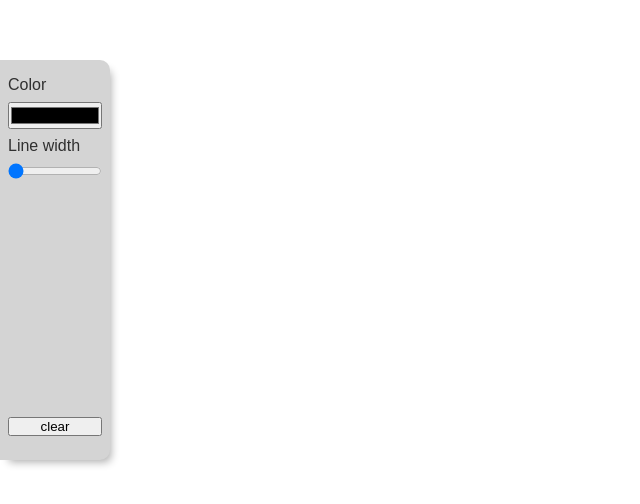
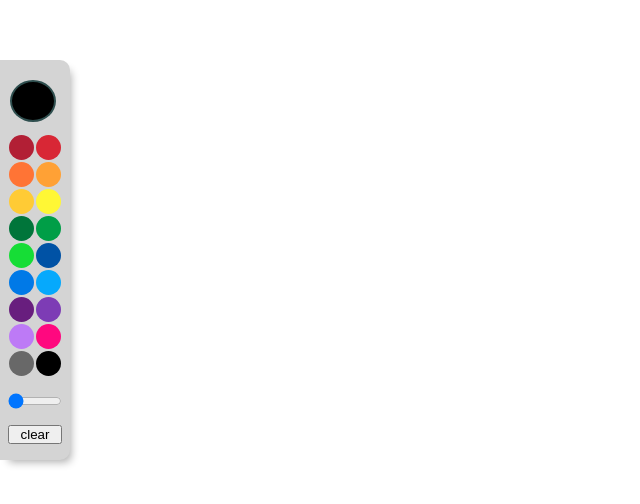
Before and after one commit to thiagorocha503/drawing-app, a React (Create React App) app: page / in a window 1280 px wide. Shown: the part 140-644 px from the top of the page, without its empty margins (0-640 px from the left). Built offline with nearby package versions, Linux system fonts and the light colour scheme.

Commit message:
✨ Add palette color(#1)

```diff
--- a/src/App.tsx
+++ b/src/App.tsx
@@ -2,8 +2,6 @@ import { RefObject, useEffect, useRef } from "react";
 import { useState } from "react";
 import Paint from "./components/Paint";
 import Tool from "./components/Tool";
-
-const toolWidth = 110;
 
 function App() {
     const [lineWidth, setLineWidth] = useState<number>(1);
@@ -16,11 +14,7 @@ function App() {
     useEffect(() => {
         const handle = (e: MouseEvent) => {
             if (drawing) {
-                if (e.clientX <= toolWidth + 50) {
-                    setSlider(true);
-                } else {
-                    setSlider(false);
-                }
+                setSlider(true);
             } else {
                 setSlider(false);
             }
--- /dev/null
+++ b/src/components/Clean.tsx
@@ -0,0 +1,13 @@
+type CleanProps = { onClick: () => void };
+export default function Clean({ onClick }: CleanProps) {
+    return (
+        <input
+            id="clear"
+            type="button"
+            value="clear"
+            onClick={() => onClick()}
+            aria-label="clean paint"
+            title="clean"
+        />
+    );
+}
--- /dev/null
+++ b/src/components/Color.css
@@ -0,0 +1,8 @@
+.color {
+    width: 25px;
+    height: 25px;
+    border: none;
+    margin: 1px;
+    border-radius: 50%;
+    cursor: pointer;
+}
--- /dev/null
+++ b/src/components/Color.tsx
@@ -0,0 +1,16 @@
+import "./Color.css"
+
+export default function Color({
+    color,
+    onClick,
+}: {
+    color: string;
+    onClick: (color: string) => void;
+}) {
+    return (
+        <button className="color"
+            style={{ backgroundColor: color, display:"block" }}
+            onClick={() => onClick(color)}
+        ></button>
+    );
+}
--- /dev/null
+++ b/src/components/ColorPicker.css
@@ -0,0 +1,20 @@
+
+#picker{
+    height: 50px;
+    width: 50px;
+    -webkit-appearance: none;
+    -moz-appearance: none;
+    appearance: none;
+    border-radius: 50%;
+    background-color: transparent;
+    border: none;
+
+}
+#picker::-webkit-color-swatch{
+    border-radius: 50%;
+    border: 2px solid #2F4F4F
+}
+#picker::-moz-color-swatch{
+    border-radius: 50%;
+    border: 2px solid #2F4F4F;
+}
--- /dev/null
+++ b/src/components/ColorPicker.tsx
@@ -0,0 +1,19 @@
+import "./ColorPicker.css";
+
+type ColorPickerProps = {
+    color: string;
+    onClick: (color: string) => void;
+};
+export default function ColorPicker({ color, onClick }: ColorPickerProps) {
+    return (
+        <input
+            className="picker"
+            id="picker"
+            type="color"
+            value={color}
+            onChange={(e) => onClick(e.target.value)}
+            aria-label="pincel color"
+            title="color"
+        />
+    );
+}
--- /dev/null
+++ b/src/components/LineWidth.tsx
@@ -0,0 +1,19 @@
+type LineWidthProps = {
+    lineWidth: number;
+    onClick: (value: number) => void;
+};
+export default function LineWidth({ lineWidth, onClick }: LineWidthProps) {
+    return (
+        <input
+            id="lineWidth"
+            value={lineWidth}
+            min={1}
+            max={30}
+            step={1}
+            onChange={(e) => onClick(parseFloat(e.target.value))}
+            type="range"
+            aria-label="pincel line width"
+            title="line width"
+        />
+    );
+}
--- a/src/components/Tool.css
+++ b/src/components/Tool.css
@@ -1,9 +1,9 @@
 :root {
-    --tool-with: 110px;
+    --tool-with: 70px;
     --animation-offset: 0.95
 }
 .tool {
-    padding: 16px 8px;
+    padding:  8px;
     min-height: 400px;
     width: var(--tool-with);
     border-bottom-right-radius: 10px;
@@ -19,19 +19,13 @@
     -webkit-box-shadow: 5px 6px 8px -4px rgba(0, 0, 0, 0.33);
     box-shadow: 5px 6px 8px -4px rgba(0, 0, 0, 0.33);
 }
-.tool :first-child{
-    flex-grow: 1;
-}
+
 input {
     margin: 8px 0;
-}
-
-#lineWidth,
-#clear,
-#picker {
     width: 100%;
     cursor: pointer;
 }
+
 label{
     text-align: start;
     color: #303030;
--- a/src/components/Tool.tsx
+++ b/src/components/Tool.tsx
@@ -1,3 +1,8 @@
+import { palette } from "../constants/palette";
+import Clean from "./Clean";
+import Color from "./Color";
+import LineWidth from "./LineWidth";
+import ColorPicker from "./ColorPicker";
 import "./Tool.css";
 
 type ToolProps = {
@@ -8,7 +13,6 @@ type ToolProps = {
     handleLineWidthChange: (lineWidth: number) => void;
     handleClear: () => void;
 };
-
 export default function Tool({
     color,
     lineWidth,
@@ -19,42 +23,47 @@ export default function Tool({
 }: ToolProps) {
     return (
         <div className={`tool ${slide ? "slide-out" : "slide-in"}`}>
-            <div>
-                <label htmlFor="picker">Color</label>
-                <input
-                    className="picker"
-                    id="picker"
-                    type="color"
-                    value={color}
-                    onChange={(e) => handleColorChange(e.target.value)}
-                    aria-label="pincel color"
-                />
-
-                <label htmlFor="lineWidth">Line width</label>
-                <input
-                    id="lineWidth"
-                    value={lineWidth}
-                    min={1}
-                    max={30}
-                    step={1}
-                    onChange={(e) =>
-                        handleLineWidthChange(parseInt(e.target.value))
-                    }
-                    type="range"
-                    aria-label="pincel line width"
-                />
+            <div
+                style={{
+                    flexGrow: 1,
+                    // border: "1px solid black",
+                    display: "flex",
+                    flexDirection: "column",
+                }}
+            >
+                <div
+                    style={{
+                        display: "flex",
+                        flexDirection: "column",
+                        alignItems: "stretch",
+                        flexGrow: "1",
+                    }}
+                >
+                    <div style={{display: "flex", alignItems:"center"}}>
+                        <ColorPicker color={color} onClick={handleColorChange} />
+                    </div>
+                    <div
+                        style={{
+                            display: "flex",
+                            flexDirection: "row",
+                            flexWrap: "wrap",
+                        }}
+                    >
+                        {palette.map((color) => (
+                            <Color onClick={handleColorChange} color={color} />
+                        ))}
+                    </div>
+                </div>
+                <div>
+                    <LineWidth
+                        lineWidth={lineWidth}
+                        onClick={handleLineWidthChange}
+                    />
+                </div>
             </div>
             <div>
-            <input
-                id="clear"
-                type="button"
-                value="clear"
-                onClick={() => handleClear()}
-                aria-label="clean paint"
-            />
+                <Clean onClick={handleClear} />
             </div>
-
-
         </div>
     );
 }
--- /dev/null
+++ b/src/constants/palette.tsx
@@ -0,0 +1,21 @@
+// https://www.creativecolorschemes.com/products/ccs1/rgbColorGuide.shtml
+export const palette: string[] = [
+    "#B21F35",
+    "#D82735",
+    "#FF7435",
+    "#FFA135",
+    "#FFCB35",
+    "#FFF735",
+    "#00753A",
+    "#009e47",
+    "#16dd36",
+    "#0052a5",
+    "#0079e7",
+    "#06a9fc",
+    "#681e7e",
+    "#7d3cb5",
+    "#bd7af6",
+    "#FF087F",
+    "#686868",
+    "#000",
+];
```
